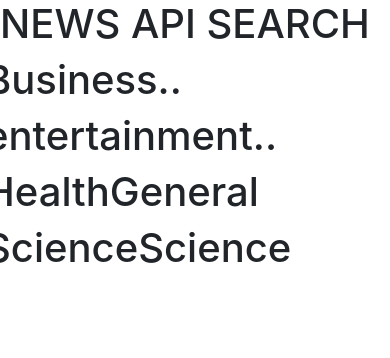
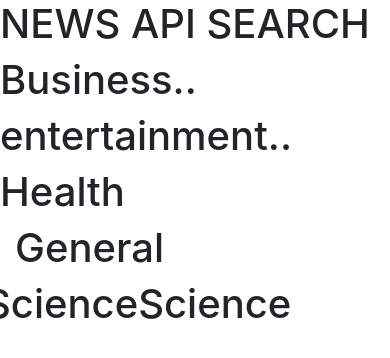
Before and after one commit to lucasLB7/The_news_app, a Flask app: template app/templates/index.html in a window 390 px wide. Shown: the part 56-414 px from the top of the page. Run offline with Flask 2, Linux system fonts and the light colour scheme; the template is opened without the code that fills it, so the values that code supplies are empty; some libraries are stand-ins or nearby versions.

Commit message:
more changes to the bootstrap & layout. HAnving issues with the second api, need review..

```diff
--- a/app/templates/fourOwfour.html
+++ b/app/templates/fourOwfour.html
@@ -1,7 +1,7 @@
 <html>
     <head>
         <title>Uhh-ow. something's not right.</title>
-        {% endif %}
+
     </head>
     <body>
 
--- a/app/templates/index.html
+++ b/app/templates/index.html
@@ -9,10 +9,11 @@
 
 <div class="row">
 
-  <h1>Business..<br></h1>
+    <div class="col-md-6">
+  <h1>Business..</h1>
+  <div>
   {% for source in business %}
-  <div class="col-md-6">
-  <div class="card mb-4 box-shadow">
+  <div class="card mb-4 box-shadow"></div>
       <a href="/articles/{{source.id}}">{{source.name}}</a>
     <div class="card-body">
       <p class="card-text small"> {{source.description}}</p>
@@ -22,27 +23,29 @@
         </div>
       </div>
     </div>
+    {% endfor %}
   </div>
   </div>
-  {% endfor %}
 
 
-  <h1>entertainment..<br></h1>
-  {% for source in entertainment %}
   <div class="col-md-6">
-    <div class="card mb-4 box-shadow">
-        <a href="/articles/{{source.id}}">{{source.name}}</a>
-      <div class="card-body">
-        <p class="card-text small"> {{source.description}}</p>
-        <div class="d-flex justify-content-between align-items-center">
-          <div class="btn-group">
-            <button type="button" class="btn btn-sm btn-outline-secondary">View</button>
+      <h1>entertainment..</h1>
+      <div>
+      {% for source in entertainment %}
+      <div class="card mb-4 box-shadow"></div>
+          <a href="/articles/{{source.id}}">{{source.name}}</a>
+        <div class="card-body">
+          <p class="card-text small"> {{source.description}}</p>
+          <div class="d-flex justify-content-between align-items-center">
+            <div class="btn-group">
+              <button type="button" class="btn btn-sm btn-outline-secondary">View</button>
+            </div>
           </div>
         </div>
+        {% endfor %}
       </div>
-    </div>
-  </div>
-  {% endfor %}
+      </div>
+
 </div>
 
 
@@ -50,10 +53,11 @@
 
 
 <div class="row">
+    <div class="col md-6">
+  <h1>Health</h1>
+  <div>
+  {% for source in health %}
 
-  <h1>Health</h1>
-  {% for source in health %}
-  <div class="col md-6">
       <div class="card mb-4 box-shadow">
           <a href="/articles/{{source.id}}">{{source.name}}</a>
         <div class="card-body">
@@ -67,12 +71,12 @@
       </div>
     </div>
     {% endfor %}
+    </div>
 
-
+  <div class="col-md-6">
   <h1>General</h1>
   <div>
   {% for source in general %}
-  <div class="col-md-6">
   <div class="card mb-4 box-shadow">
     <a href="/articles/{{source.id}}">{{source.name}}</a>
   <div class="card-body">
```
